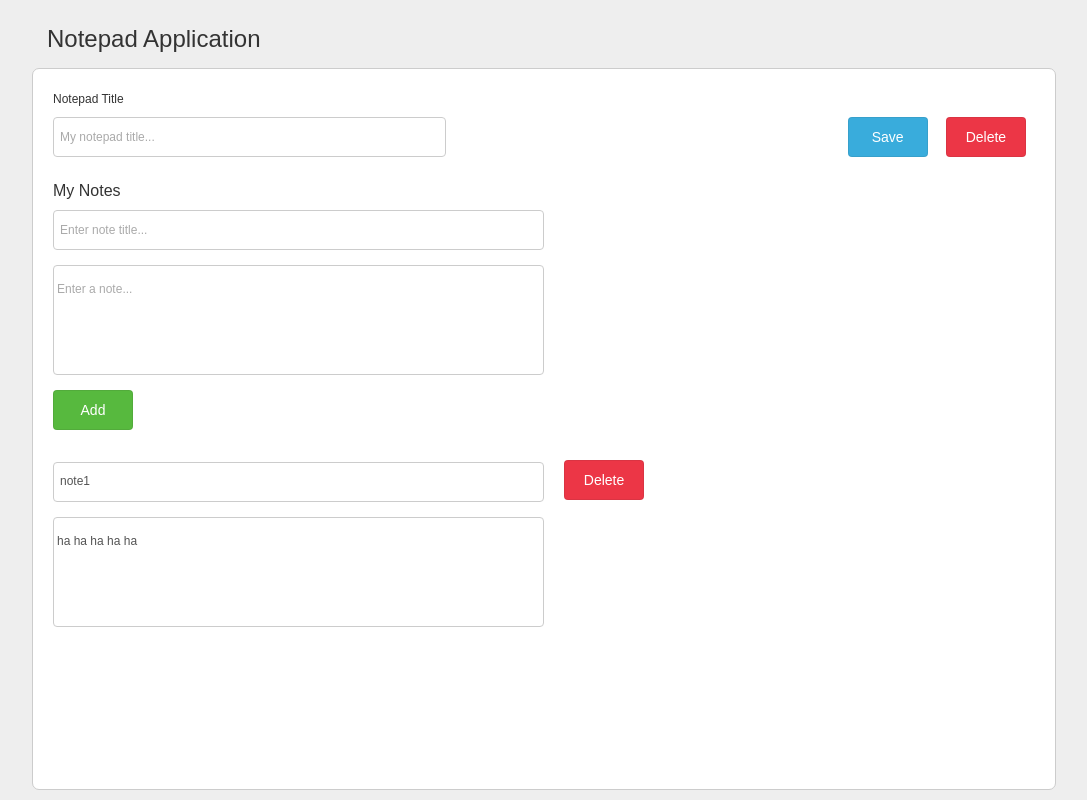
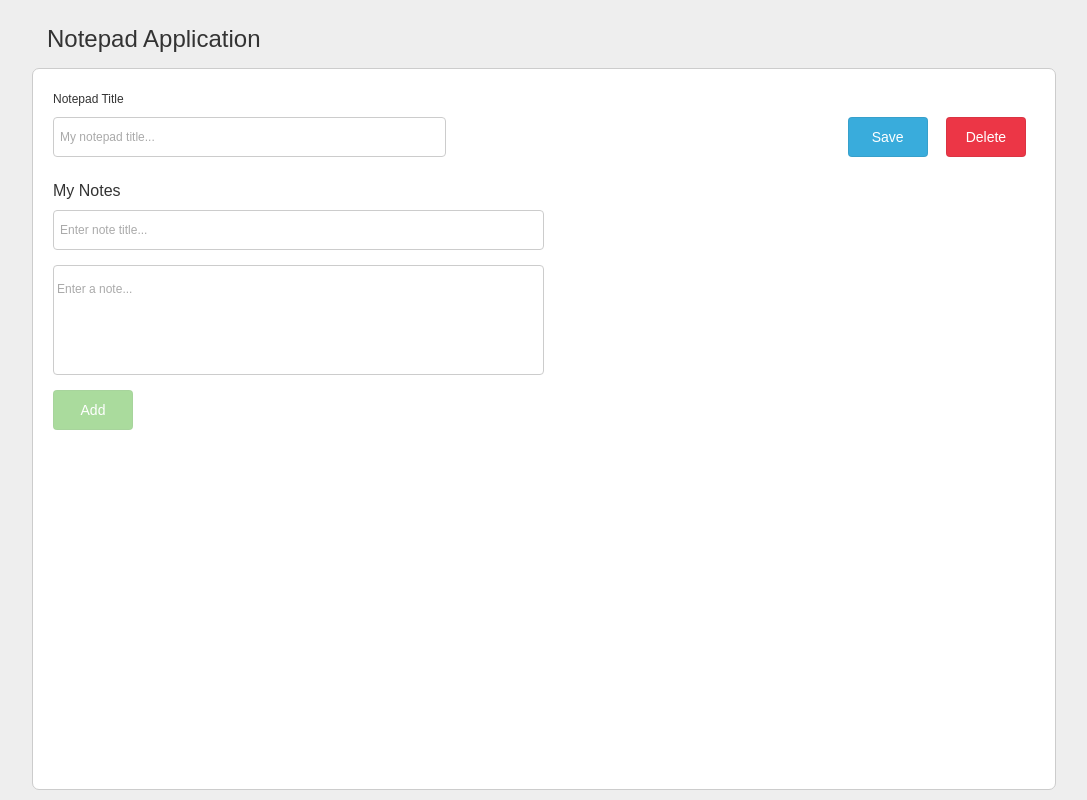
Before and after one commit to karineghazarian/Notepad-Application, a React (Create React App) app: page / in a window 1280 px wide. Shown: the whole page, without its empty margins (96-1183 px from the left). Built offline with nearby package versions, Linux system fonts and the light colour scheme; no server answers.

Commit message:
Add note functionality, title uniqueness validation
-create note
-delete note
-update note

```diff
--- a/src/App.js
+++ b/src/App.js
@@ -1,23 +1,24 @@
-import { useEffect } from 'react';
 import './App.css';
-import { getNotePads } from './services/notepadApi';
 import Notepad from './components/notepad/Notepad';
+import ErrorBoundary from './components/errorBoundary/ErrorBoundary';
 
 function App()
 {
-  useEffect(() =>
-  {
-    getNotePads().then((data) =>
-    {
-      console.log("data", data)
-    });
-  }, []);
+  // useEffect(() =>
+  // {
+  //   getNotePads().then((data) =>
+  //   {
+  //     console.log("data", data)
+  //   });
+  // }, []);
 
   return (
-    <div className="App">
-      <h1 className="mainTitle">Notepad Application</h1>
-      <Notepad />
-    </div>
+    <ErrorBoundary>
+      <div className="App">
+        <h1 className="mainTitle">Notepad Application</h1>
+        <Notepad />
+      </div>
+    </ErrorBoundary>
   );
 }
 
--- a/src/components/button/Button.js
+++ b/src/components/button/Button.js
@@ -4,13 +4,15 @@ import styles from "./button.module.css";
 
 function Button(props)
 {
-    const { disabled, children, className, style } = props;
+    const { disabled, children, className, style, onClick } = props;
 
     return (
         <button
             disabled={disabled}
             className={`${styles.button} ${disabled ? styles.disabled : ""} ${className}`}
-            style={style}>
+            style={style}
+            onClick={onClick}
+        >
             {children}
         </button>
     );
@@ -19,12 +21,14 @@ function Button(props)
 Button.defaultPropTypes = {
     disabled: false,
     className: "",
-    style: {}
+    style: {},
+    onClick: () => { }
 }
 Button.propTypes = {
     disabled: PropTypes.bool,
     className: PropTypes.string,
-    style: PropTypes.object
+    style: PropTypes.object,
+    onClick: PropTypes.func
 }
 
 export default React.memo(Button);
--- a/src/components/errorBoundary/ErrorBoundary.js
+++ b/src/components/errorBoundary/ErrorBoundary.js
@@ -30,3 +30,5 @@ class ErrorBoundary extends React.Component
         return this.props.children;
     }
 }
+
+export default ErrorBoundary;
--- a/src/components/input/Input.js
+++ b/src/components/input/Input.js
@@ -4,17 +4,16 @@ import styles from "./input.module.css";
 
 function Input(props)
 {
-    const { type, placeholder, value, handleChange, pattern, isInvalid, errorMessage, disabled } = props;
+    const { type, placeholder, value, handleChange, isInvalid, errorMessage, disabled, name } = props;
     return (
         <div className={styles.inputContainer}>
             <input
                 value={value}
                 type={type}
-                name="input-form"
+                name={name}
                 onChange={handleChange}
                 placeholder={placeholder}
                 className={styles.input}
-                pattern={pattern}
                 disabled={disabled}
             />
             {isInvalid ? <span className={styles.errorMessage}>{errorMessage}</span> : null}
@@ -25,10 +24,10 @@ function Input(props)
 Input.defaultPropTypes = {
     type: "text",
     placeholder: "Type a text",
-    pattern: "",
     isInvalid: false,
     errorMessage: "Error",
-    disabled: false
+    disabled: false,
+    name: "input"
 }
 
 Input.propTypes = {
@@ -36,10 +35,10 @@ Input.propTypes = {
     placeholder: PropTypes.bool,
     handleChange: PropTypes.func.isRequired,
     value: PropTypes.any.isRequired,
-    pattern: PropTypes.string,
     isInvalid: PropTypes.bool,
     errorMessage: PropTypes.string,
     disabled: PropTypes.bool,
+    name: PropTypes.string
 }
 
 export default React.memo(Input);
--- a/src/components/note/Note.js
+++ b/src/components/note/Note.js
@@ -5,60 +5,78 @@ import PropTypes from 'prop-types';
 import Input from "../input/Input";
 import Textarea from "../textarea/Textarea";
 import Button from "../button/Button";
-import { maxCharacter255, maxCharacter1024, isValid } from "../../utils/validation";
-
+import { maxCharacter255, maxCharacter1000, isValid } from "../../utils/validation";
 
 function Note(props)
 {
-    const [inputValue, setInputValue] = useState("");
-    const [textareaValue, setTextareaValue] = useState("");
-    const [isInputInvalid, setIsInputInvalid] = useState(false);
-    const [isTextareaInvalid, setTextareaInvalid] = useState(false);
-    const { title, noteText, toCreate } = props;
+    const [noteTitle, setNoteTitle] = useState("");
+    const [noteText, setNoteText] = useState("");
+    const [isTitleUnique, setIsTitleUnique] = useState(false);
+    const [isTitleInvalid, setIsTitleInvalid] = useState(false);
+    const [isNoteTextInvalid, setIsNoteTextInvalid] = useState(false);
+    const { title, text, toCreate, addNote, titleUniqueChecker, deleteNote, id, updateNote } = props;
 
     useEffect(() =>
     {
-        setInputValue(title)
+        setNoteTitle(title)
     }, [title])
 
     useEffect(() =>
     {
-        setTextareaValue(noteText)
-    }, [noteText])
+        setNoteText(text)
+    }, [text])
 
-    function handleInputChange(e)
+    function handleTitleChange(e)
     {
         const { value } = e.target
-        if (isValid(maxCharacter255, value) && (value || (inputValue && !value)))
+        const isUniqueTitle = titleUniqueChecker(value);
+        if (isValid(maxCharacter255, value) && (value || (noteTitle && !value)))
         {
-            setIsInputInvalid(false);
-            setInputValue(e.target.value);
-            if (!value)
+            setNoteTitle(value);
+            setIsTitleInvalid(false);
+            if (!value || !isUniqueTitle)
             {
-                setIsInputInvalid(true)
+                setIsTitleInvalid(true)
             }
         }
         else
         {
-            setIsInputInvalid(true)
+            setIsTitleInvalid(true)
         }
+        setIsTitleUnique(isUniqueTitle)
     }
 
-    function handleTextAreaChange(e)
+    function handleNoteTextChange(e)
     {
         const { value } = e.target
-        if (isValid(maxCharacter1024, value) && (value || (textareaValue && !value)))
+        if (isValid(maxCharacter1000, value) && (value || (noteText && !value)))
         {
-            setTextareaInvalid(false);
-            setTextareaValue(e.target.value);
+            setIsNoteTextInvalid(false);
+            setNoteText(value);
             if (!value)
             {
-                setTextareaInvalid(true)
+                setIsNoteTextInvalid(true)
             }
         }
         else
         {
-            setTextareaInvalid(true)
+            setIsNoteTextInvalid(true)
+        }
+    }
+
+    function handleAddNote()
+    {
+        if (noteTitle && noteText && typeof addNote === "function")
+        {
+            addNote({
+                title: noteTitle,
+                text: noteText,
+                id: Date.now()
+            });
+            setNoteTitle("");
+            setNoteText("");
+            setIsNoteTextInvalid(false);
+            setIsTitleInvalid(false);
         }
     }
 
@@ -67,32 +85,34 @@ function Note(props)
             <div className={styles.inputTextareaContainer}>
                 <Input
                     placeholder={"Enter note title..."}
-                    value={inputValue}
-                    handleChange={handleInputChange}
-                    isInvalid={isInputInvalid}
-                    pattern={maxCharacter255}
-                    errorMessage={inputValue ? "* Maximum 255 characters are allowed" : "*Title is not allowed to be empty!"}
-                    disabled={!toCreate}>
-                    {title}
-                </Input>
+                    value={noteTitle}
+                    handleChange={handleTitleChange}
+                    isInvalid={isTitleInvalid}
+                    errorMessage={noteTitle ? (!isTitleUnique ? "*Note title must be unique" : "* Maximum 255 characters are allowed") : "*Title is not allowed to be empty!"}
+                    name={"note title"}
+                    id={id}
+                />
                 <Textarea
                     placeholder={"Enter a note..."}
-                    value={textareaValue}
-                    handleChange={handleTextAreaChange}
-                    isInvalid={isTextareaInvalid}
-                    pattern={maxCharacter1024}
-                    errorMessage={textareaValue ? "*Maximum 1024 characters are allowed" : "*Title is not allowed to be empty!"}
-                    disabled={!toCreate}
-
+                    value={noteText}
+                    handleChange={handleNoteTextChange}
+                    isInvalid={isNoteTextInvalid}
+                    errorMessage={noteText ? "*Maximum 1024 characters are allowed" : "*Title is not allowed to be empty!"}
+                    name={"note text"}
+                    id={id}
                 />
             </div>
             {toCreate ?
-                <Button style={{ backgroundColor: "var(--green)" }}>
+                <Button
+                    style={{ backgroundColor: "var(--green)" }}
+                    onClick={handleAddNote}
+                    disabled={!noteTitle || !noteText || isTitleInvalid || isNoteTextInvalid}>
                     Add
                 </Button>
                 :
                 <Button style={{ backgroundColor: "var(--red)" }}
-                    className={styles.buttonContainer}>
+                    className={styles.buttonContainer}
+                    onClick={() => deleteNote(id)}>
                     Delete
                 </Button>
             }
@@ -102,14 +122,22 @@ function Note(props)
 
 Note.defaultPropTypes = {
     title: "",
-    noteText: "",
-    toCreate: false
+    text: "",
+    toCreate: false,
+    deleteNote: () => { },
+    id: Date.now(),
+    updateNote: () => { }
 }
 
 Note.propTypes = {
     title: PropTypes.string,
-    noteText: PropTypes.string,
-    toCreate: PropTypes.bool
+    text: PropTypes.string,
+    toCreate: PropTypes.bool,
+    addNote: PropTypes.func,
+    titleUniqueChecker: PropTypes.func.isRequired,
+    deleteNote: PropTypes.func,
+    id: PropTypes.number,
+    updateNote: PropTypes.func
 }
 
 export default React.memo(Note);
--- a/src/components/notepad/Notepad.js
+++ b/src/components/notepad/Notepad.js
@@ -1,4 +1,4 @@
-import React, { useState } from "react";
+import React, { useEffect, useState } from "react";
 import styles from "./notepad.module.css";
 import Note from "../note/Note";
 import Input from "../input/Input";
@@ -7,8 +7,13 @@ import { maxCharacter255, isValid } from "../../utils/validation"
 
 function Notepad()
 {
+    const [notepad, setNotepad] = useState({
+        title: "",
+        notes: []
+    })
     const [notepadTitle, setNotepadTitle] = useState("");
     const [isTitleInValid, setIsTitleInValid] = useState(false);
+    const storage = window.localStorage;
 
     function handleChangeTitle(e)
     {
@@ -25,6 +30,47 @@ function Notepad()
         else
         {
             setIsTitleInValid(true)
+        }
+    }
+
+    function titleUniqueChecker(title)
+    {
+        const note = notepad.notes.find((note) => note.title === title);
+        return !note;
+    }
+
+    function addNote(note)
+    {
+        setNotepad((prevNotepad) => (
+            {
+                ...prevNotepad,
+                notes: [...prevNotepad.notes, note]
+            }
+        ));
+    }
+
+    function deleteNote(id)
+    {
+        setNotepad((prevNotepad) => (
+            {
+                ...prevNotepad,
+                notes: prevNotepad.notes.filter((note) => note.id !== id)
+            }
+        ));
+    }
+
+    function updateNote(noteToChange)
+    {
+        const foundNote = notepad.notes.find((note) => note.id === noteToChange.id);
+        const index = notepad.notes.indexOf(foundNote);
+        if (index !== -1)
+        {
+            setNotepad((prevNotepad) => (
+                {
+                    ...prevNotepad,
+                    notes: [...prevNotepad].splice(index, 1, noteToChange)
+                }
+            ))
         }
     }
 
@@ -48,15 +94,25 @@ function Notepad()
             </div>
             <span className={styles.myNotesSpan}>My Notes</span>
             <Note
+                key={"create"}
                 toCreate
-                title={""}
-                noteText={""}
+                addNote={addNote}
+                titleUniqueChecker={titleUniqueChecker}
             />
-            <Note
-                title={"note1"}
-                noteText={"ha ha ha ha ha"}
-            />
+            {
+                notepad.notes.map((note) =>
+                (
+                    <Note
+                        key={note.id}
+                        title={note.title}
+                        text={note.text}
+                        id={note.id}
+                        deleteNote={deleteNote}
+                        titleUniqueChecker={titleUniqueChecker}
+                    />
+                ))
+            }
         </div>
     )
 }
-export default React.memo(Notepad)
+export default Notepad
--- a/src/utils/validation.js
+++ b/src/utils/validation.js
@@ -1,5 +1,5 @@
-export const maxCharacter255 = "^[0-9a-zA-Z]{0,4}$";
-export const maxCharacter1024 = "^[0-9a-zA-Z]{0,4}$"
+export const maxCharacter255 = "^[0-9a-zA-Z]{0,255}$";
+export const maxCharacter1000 = "^[0-9a-zA-Z]{0,1000}$"
 
 export function isValid(pattern, value)
 {
```
